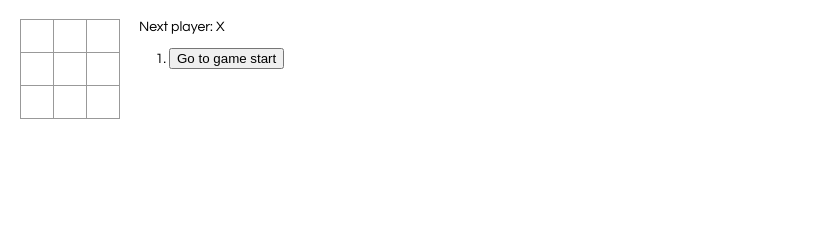
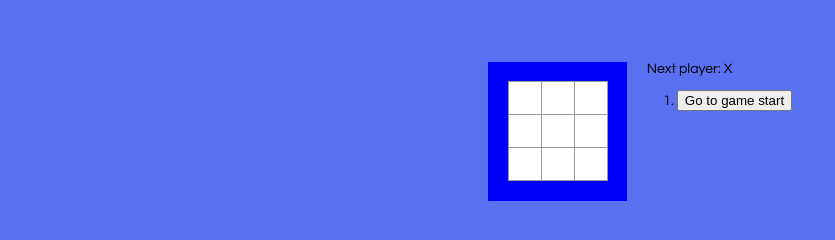
Before and after one commit to zenwattage/tic-tac-react, a React app: page / in a window 1280 px wide. Shown: the whole page, without its empty margins (0-835 px from the left). Built offline with nearby package versions, Linux system fonts and the light colour scheme.

Commit message:
added some colors and centered the game

```diff
--- a/src/index.css
+++ b/src/index.css
@@ -1,6 +1,7 @@
 body {
     font: 14px "Century Gothic", Futura, sans-serif;
     margin: 20px;
+    background-color: rgb(89, 112, 241);
 }
 
 ol, ul {
@@ -11,6 +12,7 @@ ol, ul {
     clear: both;
     content: "";
     display: table;
+
 }
 
 .status {
@@ -41,6 +43,9 @@ ol, ul {
 }
 
 .game {
+    margin-top: 5%;
+    align-content: center;
+    justify-content: center;
     display: flex;
     flex-direction: row;
 }
@@ -48,3 +53,9 @@ ol, ul {
 .game-info {
     margin-left: 20px;
 }
+
+.game-board {
+    align-content: center;
+    background-color: blue;
+    padding: 20px;
+}
```
